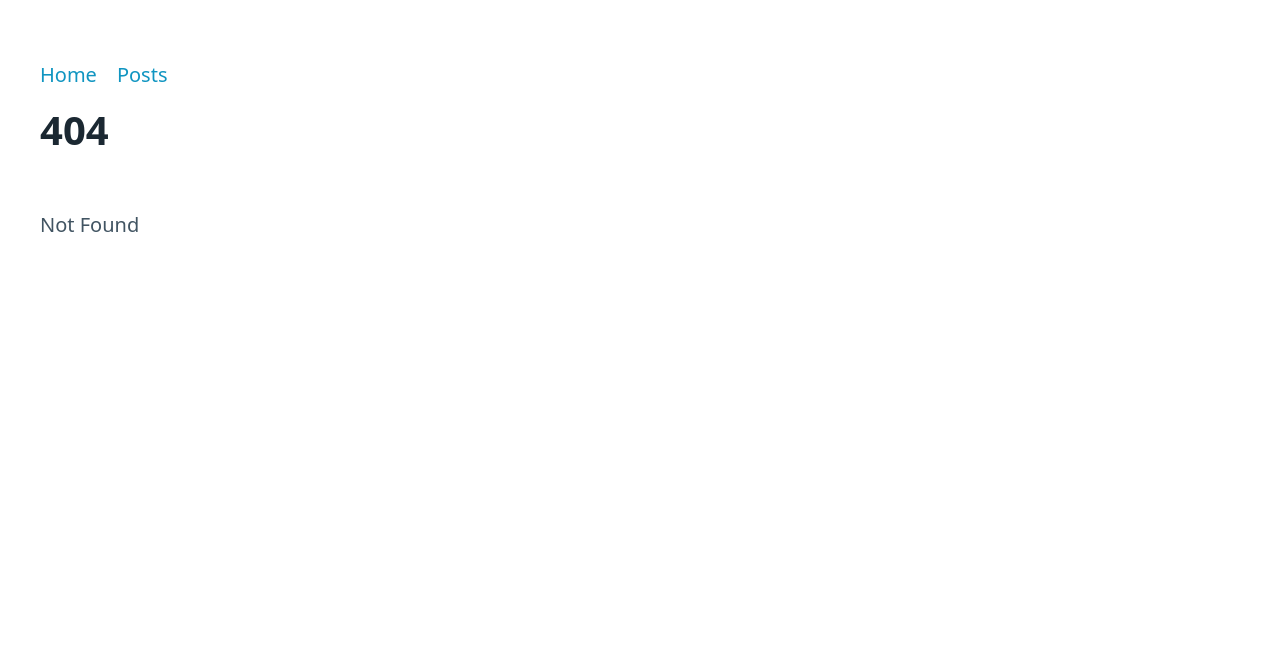
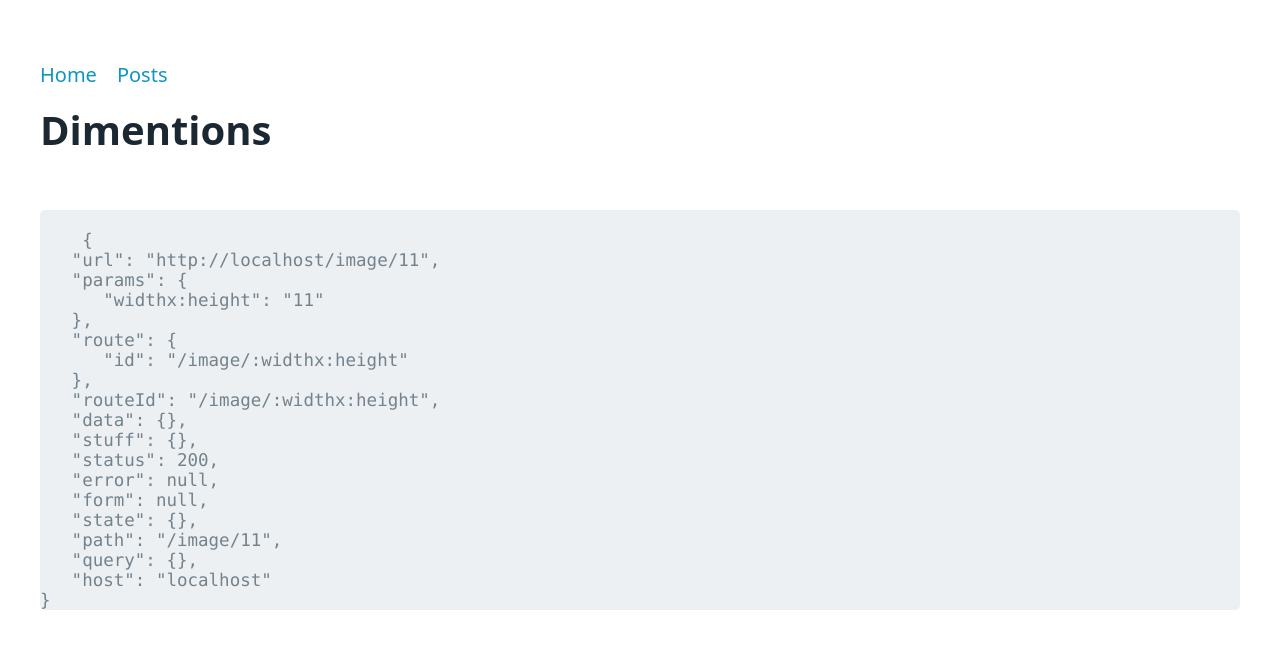
Before and after one commit to jakestolarsky/learn-sveltekit-joyofcode, a SvelteKit app: page /image/11 in a window 1280 px wide. Before the commit this address had no page. Shown: the top 648 px of the page. Built offline with nearby package versions, Linux system fonts and the light colour scheme.

Commit message:
advenced routing

```diff
--- /dev/null
+++ b/src/routes/[[lang]]/about/+page.svelte
@@ -0,0 +1 @@
+<h1>About</h1>
--- /dev/null
+++ b/src/routes/image/[width]x[height]/+page.svelte
@@ -0,0 +1,9 @@
+<script lang="ts">
+	import { page } from '$app/stores';
+</script>
+
+<h1>Dimentions</h1>
+
+<pre>
+    {JSON.stringify($page, null, 3)}
+</pre>
```
